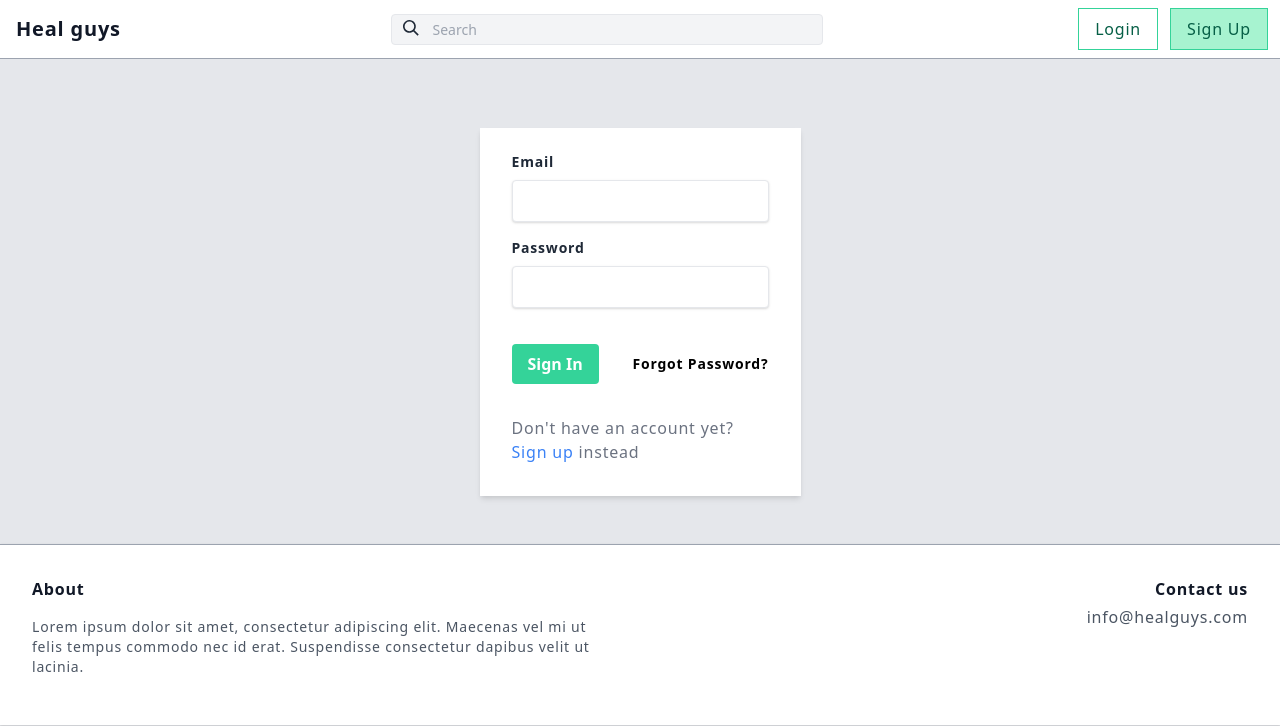
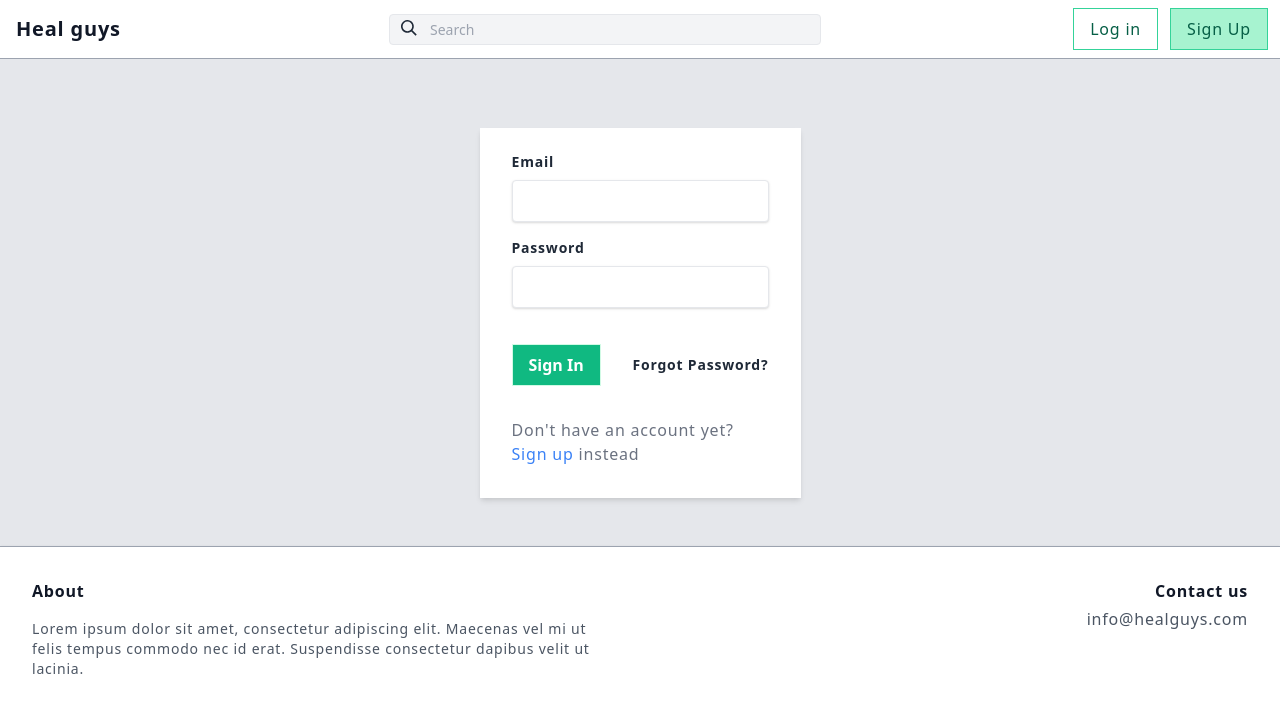
Before and after one commit to olzhasar/healthqa, a Flask app: page /login in a window 1280 px wide. Shown: the top 726 px of the page. Run offline with Flask 2, Linux system fonts and the light colour scheme; style sheets or scripts are compiled from the project's sources; parts of the project's set-up code (start-up, migrations or seed data) failed here and were passed over.

Commit message:
Updated templates

```diff
--- a/auth/templates/login.html
+++ b/auth/templates/login.html
@@ -22,10 +22,10 @@
 	{% endif %}
       </div>
       <div class="flex items-center justify-between">
-	<button class="bg-green-400 hover:bg-green-600 text-white font-bold py-2 px-4 rounded" type="submit">
+	<button class="bg-green-500 hover:bg-green-600 text-white font-bold border border-green-100 py-2 px-4" type="submit">
 	  Sign In
 	</button>
-	<a class="inline-block align-baseline font-bold text-sm text-blue hover:text-blue-darker" href="#">
+	<a class="inline-block align-baseline font-bold text-sm text-gray-800 hover:underline" href="#">
 	  Forgot Password?
 	</a>
       </div>
--- a/templates/partials/nav.html
+++ b/templates/partials/nav.html
@@ -30,12 +30,12 @@
 	{% if current_user.is_authenticated %}
 	<li class="mr-3 py-2 lg:py-0">
 	  <form action="{{ url_for('auth.logout') }}" method="POST">
-	    <button class="inline-block text-gray-600 no-underline hover:text-gray-900 hover:underline py-2 px-4" href="{{ url_for('auth.logout') }}" type="submit">Logout</button>
+	    <button class="inline-block text-gray-600 no-underline hover:text-gray-900 border border-gray-400 hover:bg-gray-100 py-2 px-4" href="{{ url_for('auth.logout') }}" type="submit">Logout</button>
 	  </form>
 	</li>
 	{% else %}
 	<li class="mr-3 py-2 lg:py-0">
-	  <a class="inline-block text-green-800 bg-white hover:bg-green-100 border border-green-400 py-2 px-4" href="{{ url_for('auth.login') }}">Login</a>
+	  <a class="inline-block text-green-800 bg-white hover:bg-green-100 border border-green-400 py-2 px-4" href="{{ url_for('auth.login') }}">Log in</a>
 	</li>
 	<li class="mr-3 py-2 lg:py-0">
 	  <a class="inline-block text-green-800 bg-green-200 hover:bg-green-300 border border-green-400 py-2 px-4" href="{{ url_for('auth.signup') }}">Sign Up</a>
```
